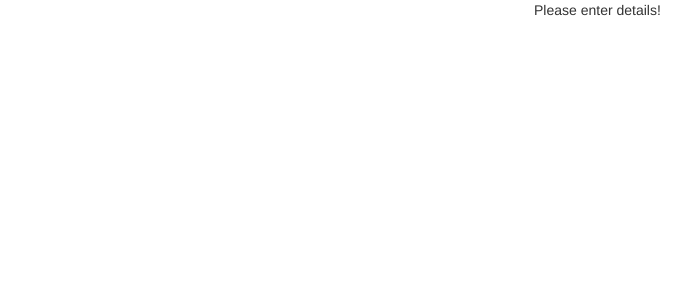
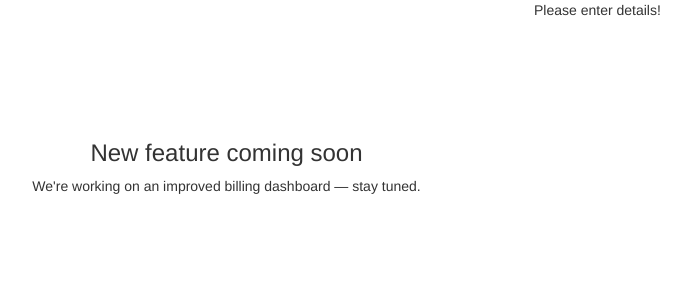
Before and after one commit to shivi325322/BillingApp, an Angular app: page / in a window 1280 px wide. Shown: the top 300 px of the page, without its empty margins (121-812 px from the left). Built offline with nearby package versions, Linux system fonts and the light colour scheme.

Commit message:
DeployToFirebaseOnlyIfPRMerged

```diff
--- a/src/app/app.component.html
+++ b/src/app/app.component.html
@@ -4,9 +4,10 @@
   </div>
 <div class="row">
   <div class="col-md-6">
-    <!-- <div style="margin: 140px 0;">
-      <img src="../assets/trans_logo.png" class="brand">
-    </div> -->
+    <div style="margin: 140px 0; text-align:center;">
+      <h3>New feature coming soon</h3>
+      <p>We're working on an improved billing dashboard — stay tuned.</p>
+    </div>
   </div>
 <div class="col-md-6">
   <router-outlet></router-outlet>
```
